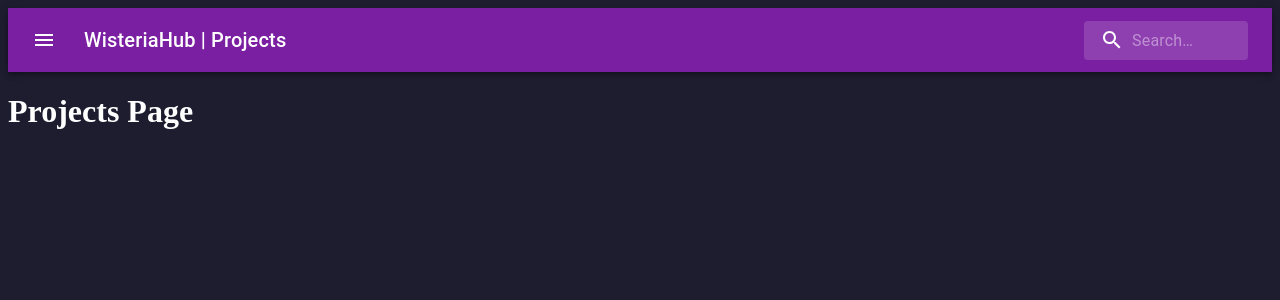
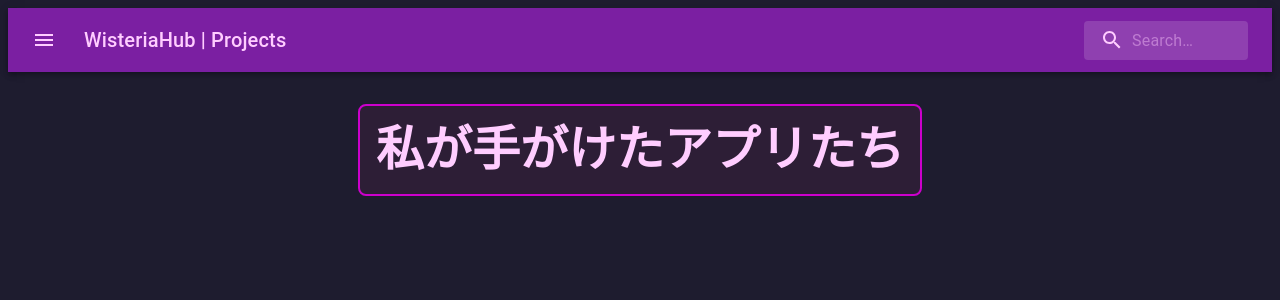
Before and after one commit to wisteriahuman/wisteria-hub, a Next.js app: page /projects in a window 1280 px wide. Shown: the top 300 px of the page. Built offline with nearby package versions, Linux system fonts and the light colour scheme.

Commit message:
いろいろ変更

```diff
--- a/src/app/projects/page.tsx
+++ b/src/app/projects/page.tsx
@@ -1,4 +1,6 @@
-import React from "react";
+import * as React from "react";
+import Typography from "@mui/material/Typography";
+import Box from "@mui/material/Box";
 
 export const metadata = {
     title: "Projects | WisteriaHub",
@@ -8,8 +10,27 @@ export const metadata = {
 export default function Projects() {
     return (
         <>
-            <h1>Projects Page</h1>
-            {/* プロジェクトページのコンテンツ */}
+            <Box sx={{ padding: 4, color: "#ffcdff"}}>
+                <Typography
+                    variant="h3"
+                    component="h1"
+                    gutterBottom
+                    sx={{
+                        fontWeight: "bold",
+                        flexGrow: 1,
+                        padding: 2,
+                        backgroundColor: "#2d1e36",
+                        border: "2px solid #cc00cc",
+                        borderRadius: 2,
+                        textAlign: "center",
+                        width: "fit-content",
+                        height: "fit-content",
+                        margin: "auto",
+                    }}
+                >
+                    私が手がけたアプリたち
+                </Typography>
+            </Box>
         </>
     );
 }
--- a/src/components/cards/CardToProjects.tsx
+++ b/src/components/cards/CardToProjects.tsx
@@ -11,7 +11,7 @@ export default function CardToProjects() {
     return (
         <CardTemplate
             icon={<AppIcon sx={{ height: 140, width: 140, color: "#ffcdff" }} />}
-            title="私が手がけた便利なアプリたち"
+            title="私が手がけたアプリたち"
             subtitle="個人開発"
             tags={["独自", "シンプル", "実用的"]}
             description={
--- a/src/components/layout/SearchAppBar.tsx
+++ b/src/components/layout/SearchAppBar.tsx
@@ -77,8 +77,8 @@ export default function SearchAppBar() {
     const currentTitle = getTitle(pathname);
 
     return (
-        <Box sx={{ flexGrow: 1, }}>
-            <AppBar position="static" sx={{ backgroundColor: "secondary.dark" }}>
+        <Box sx={{ flexGrow: 1 }}>
+            <AppBar position="static" sx={{ backgroundColor: "secondary.dark", color: "#ffcdff" }}>
                 <Toolbar>
                     <IconButton
                         size="large"
```
Also changed, not shown: src/components/layout/Header.tsx (deleted, +0 -7 lines), src/components/listLink/ListLink.tsx (added).
